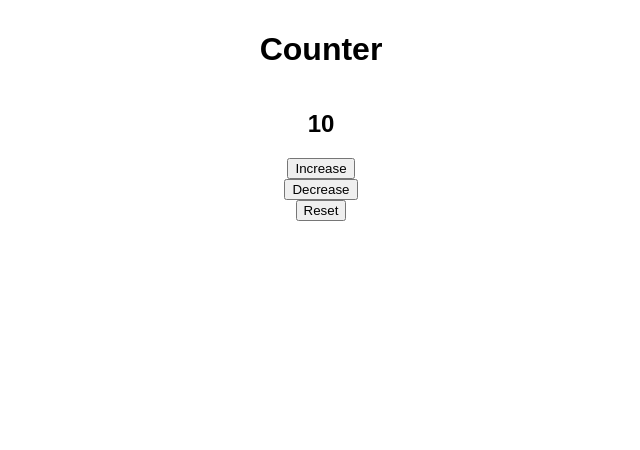
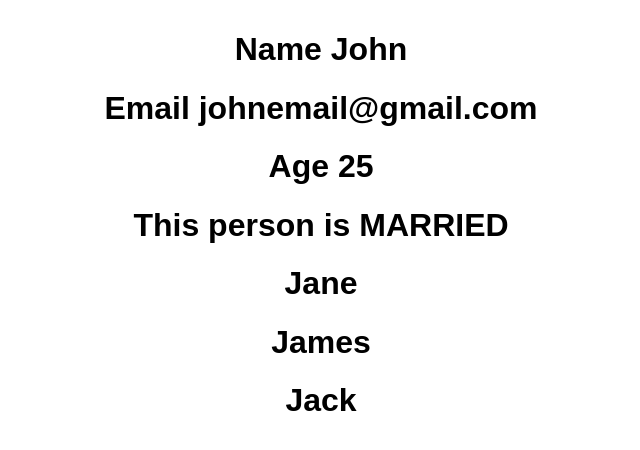
Before and after one commit to danphannguyen/React_Courses, a React (Create React App) app: page / in a window 1280 px wide. Shown: the top 450 px of the page, without its empty margins (319-959 px from the left). Built offline with nearby package versions, Linux system fonts and the light colour scheme.

Commit message:
React ep13

```diff
--- a/package.json
+++ b/package.json
@@ -9,6 +9,7 @@
     "@testing-library/react": "^13.4.0",
     "@testing-library/user-event": "^13.5.0",
     "axios": "^1.6.7",
+    "prop-types": "^15.8.1",
     "react": "^18.2.0",
     "react-dom": "^18.2.0",
     "react-hook-form": "^7.50.1",
--- a/src/App.js
+++ b/src/App.js
@@ -1,19 +1,17 @@
 import "./App.css";
-import { useCount }  from "./useCount";
-
-
+import { Person } from "./components/Person";
 
 function App() {
 
-  const { count, increase, decrease, reset } = useCount(10);
-
   return (
     <div className="App">
-      <h1>Counter</h1>
-      <h2>{count}</h2>
-      <button onClick={increase}>Increase</button>
-      <button onClick={decrease} >Decrease</button>
-      <button onClick={reset} >Reset</button>
+      <Person
+        name="John"
+        email="johnemail@gmail.com"
+        age={25}
+        isMarried={true}
+        friends={["Jane", "James", "Jack"]}
+      />
     </div>
   );
 }
--- /dev/null
+++ b/src/components/Person.js
@@ -0,0 +1,24 @@
+import PropTypes from 'prop-types';
+
+export const Person = (props) => {
+    return (
+        <div>
+            <h1> Name {props.name}</h1>
+            <h1> Email {props.email}</h1>
+            <h1> Age {props.age}</h1>
+            <h1>This person {props.isMarried ? "is" : "is not"} MARRIED</h1>
+            {props.friends.map((friend) => (
+                <h1>{friend}</h1>
+            ))}
+        </div>
+    );
+}
+
+
+Person.propTypes = {
+    name: PropTypes.string,
+    email: PropTypes.string,
+    age: PropTypes.number,
+    isMarried: PropTypes.bool,
+    friends: PropTypes.arrayOf(PropTypes.string),
+}
```
Also changed, not shown: 1 other file (tests, documents, lock files or other folders).
